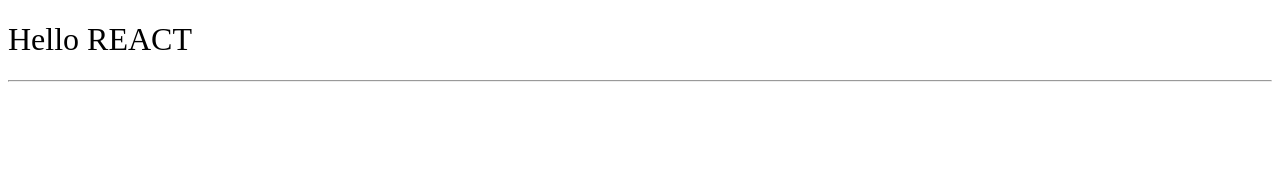
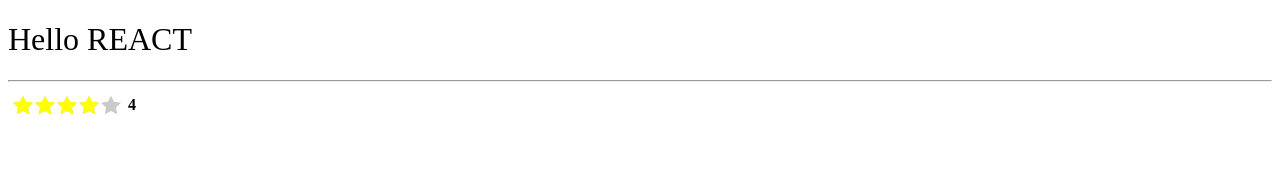
Before and after one commit to sungholion/NativeNavs, a React (Vite) app in the folder NativeNavs-FrontEnd/: page / in a window 1280 px wide. Shown: the top 180 px of the page. Built offline with nearby package versions, Linux system fonts and the light colour scheme; a web font is replaced by a local one.

Commit message:
✨ 공통 컴포넌트 구현 - % 별점 표시 구현
공통 컴포넌트 구현 - % 별점 표시 구현

```diff
--- a/NativeNavs-FrontEnd/src/App.jsx
+++ b/NativeNavs-FrontEnd/src/App.jsx
@@ -1,10 +1,12 @@
 import "./App.css";
+import StarScore from "./components/Star/StarScore";
 
 function App() {
   return (
     <>
       <h1 className="test">Hello REACT</h1>
       <hr />
+      <StarScore score={80}/>
     </>
   );
 }
--- a/NativeNavs-FrontEnd/src/components/Star/Average.jsx
+++ /dev/null
@@ -1,5 +0,0 @@
-const Average = ({ avg }) => {
-  return <div>Average</div>;
-};
-
-export default Average;
--- /dev/null
+++ b/NativeNavs-FrontEnd/src/components/Star/StarScore.css
@@ -0,0 +1,23 @@
+/* src/components/Star/StarScore.css */
+.star-score-wrap {
+    display: flex;
+    align-items: center;
+    width: 100%;
+    padding: 5px;
+}
+
+.star-score-icons {
+    display: flex;
+    align-items: center;
+}
+
+.star-score-icon {
+    display: inline-flex;
+    margin-right: 2px; /* 별 사이의 간격 조정 */
+}
+
+.star-score-text {
+    margin-left: 5px; /* 별과 점수 사이의 간격 조정 */
+    font-size: 16px; /* 점수의 폰트 크기 조정 */
+    font-weight: bold; /* 점수를 강조하기 위한 폰트 굵기 조정 */
+}
--- /dev/null
+++ b/NativeNavs-FrontEnd/src/components/Star/StarScore.jsx
@@ -0,0 +1,61 @@
+// src/components/Star/StarScore.jsx
+import React, { useState, useEffect } from "react";
+import "./StarScore.css"; // 스타일을 위한 CSS 파일
+
+function StarScore({ score }) {
+  const [ratesResArr, setRatesResArr] = useState([0, 0, 0, 0, 0]);
+
+  // 별의 채워진 정도를 계산하는 함수
+  const calcStarRates = () => {
+    let tempStarRatesArr = [0, 0, 0, 0, 0];
+    let starVerScore = (score * 70) / 100;
+    let idx = 0;
+    while (starVerScore > 14) {
+      tempStarRatesArr[idx] = 14; // 각 별의 최대 채워진 길이
+      idx += 1;
+      starVerScore -= 14; // 남은 점수 계산
+    }
+    tempStarRatesArr[idx] = starVerScore;
+    return tempStarRatesArr;
+  };
+
+  useEffect(() => {
+    setRatesResArr(calcStarRates());
+  }, [score]);
+
+  return (
+    <div className="star-score-wrap">
+      <div className="star-score-icons">
+        {/* 별 아이콘을 렌더링 */}
+        {["first", "second", "third", "fourth", "last"].map((item, idx) => (
+          <span className="star-score-icon" key={`${item}_${idx}`}>
+            <svg
+              xmlns="http://www.w3.org/2000/svg"
+              width="20"
+              height="20"
+              viewBox="0 0 14 13"
+              fill="#cacaca"
+            >
+              <clipPath id={`${item}StarClip`}>
+                <rect width={`${ratesResArr[idx]}`} height="39" />
+              </clipPath>
+              <path
+                id={`${item}Star`}
+                d="M9,2l2.163,4.279L16,6.969,12.5,10.3l.826,4.7L9,12.779,4.674,15,5.5,10.3,2,6.969l4.837-.69Z"
+                transform="translate(-2 -2)"
+              />
+              <use
+                clipPath={`url(#${item}StarClip)`}
+                href={`#${item}Star`}
+                fill="#FFFF00"
+              />
+            </svg>
+          </span>
+        ))}
+      </div>
+      <span className="star-score-text">{score / 20}</span>
+    </div>
+  );
+}
+
+export default StarScore;
```
